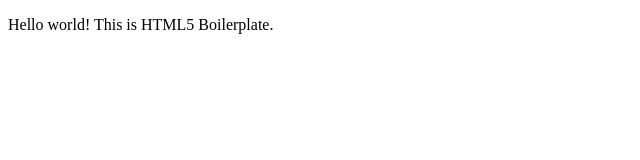
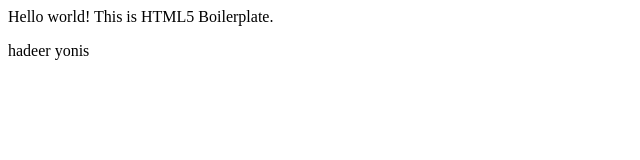
Before and after one commit to hadeeryonis/learn, a plain HTML site: page index.html in a window 1280 px wide. Shown: the whole page, without its empty margins (0-640 px from the left). Drawn offline with nearby package versions, Linux system fonts and the light colour scheme.

Commit message:
file updated

```diff
--- a/index.html
+++ b/index.html
@@ -18,8 +18,8 @@
         <![endif]-->
 
         <!-- Add your site or application content here -->
-        <p>Hello world! This is HTML5 Boilerplate.</p>
-
+        <p.>Hello world! This is HTML5 Boilerplate.</p>
+        <p>hadeer yonis</p>
         <script src="//ajax.googleapis.com/ajax/libs/jquery/1.10.2/jquery.min.js"></script>
         <script>window.jQuery || document.write('<script src="js/vendor/jquery-1.10.2.min.js"><\/script>')</script>
 
```
